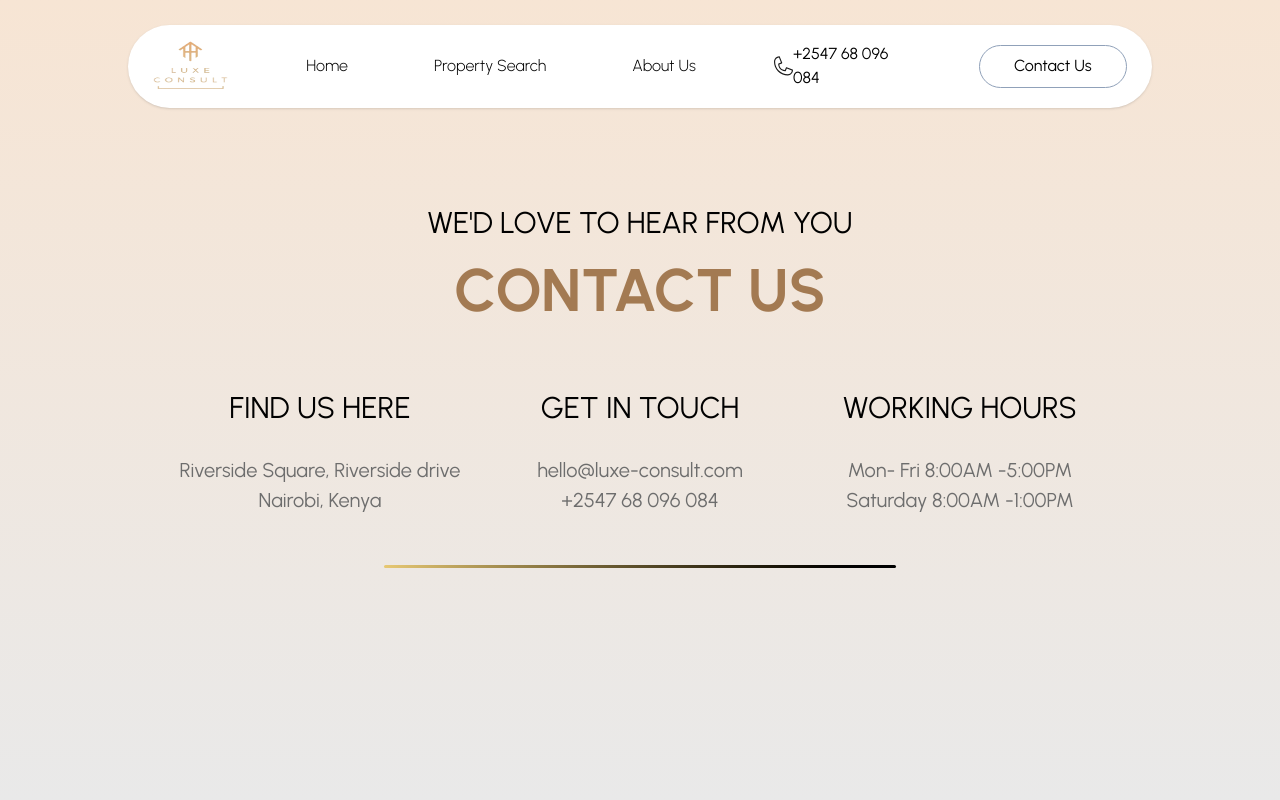
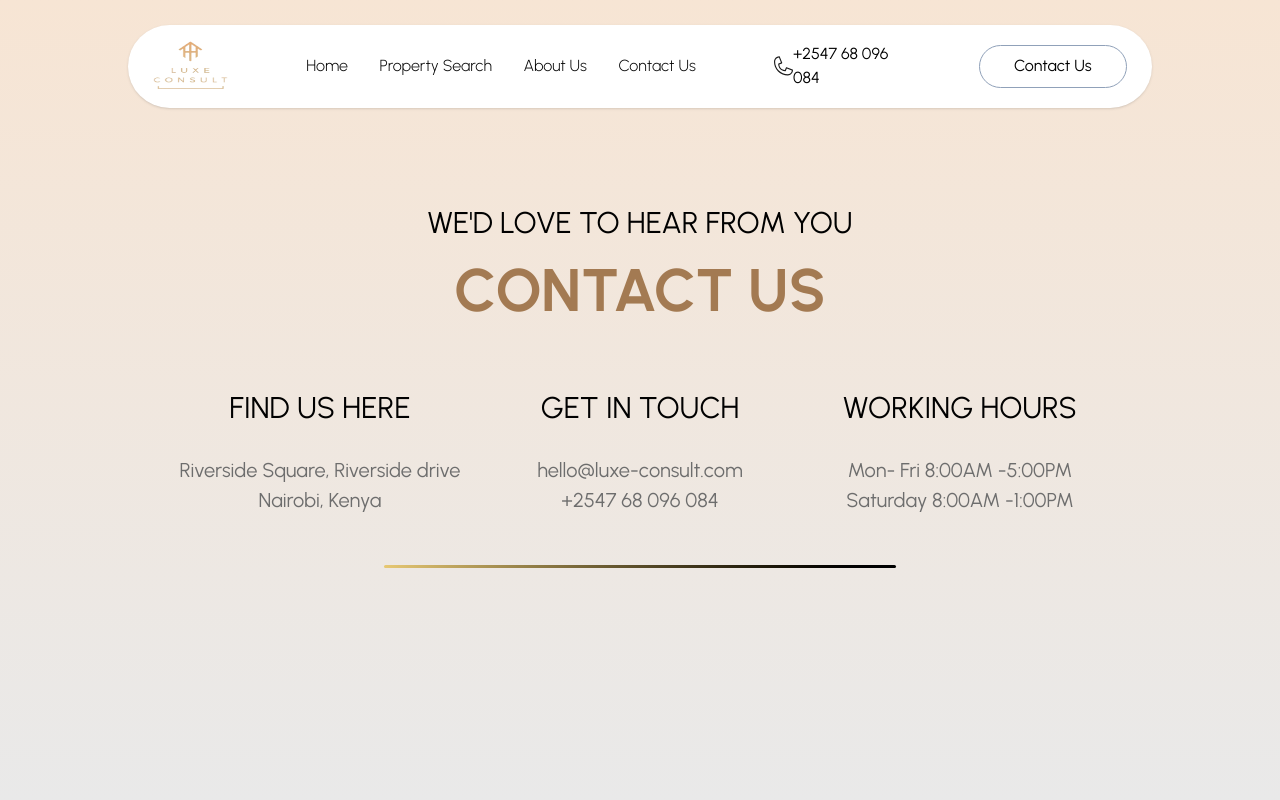
Before and after one commit to manucho4015/luxe-consult-react, a React (Vite) app: page /contact-us in a window 1280 px wide. Shown: the top 800 px of the page. Built offline with nearby package versions, Linux system fonts and the light colour scheme.

Commit message:
update navbar on mobile

```diff
--- a/src/data/root.ts
+++ b/src/data/root.ts
@@ -16,10 +16,10 @@ export const navbarLinks = [
         label: 'about us',
         url: '/about-us'
     },
-    // {
-    //     label: 'contact',
-    //     url: '/contact-us'
-    // }
+    {
+        label: 'contact us',
+        url: '/contact-us'
+    }
 ]
 export const footerQuickLinks = [
     {
--- a/src/root.tsx
+++ b/src/root.tsx
@@ -33,7 +33,7 @@ const Root = () => {
     };
     return (
         <div className='relative'>
-            {/* Navbar */}
+            {/* Navbar (Medium screens and bigger) */}
             <nav className="md:top-[25px] top-0 absolute inline-flex md:justify-center w-full z-[20]">
                 <motion.div className="md:h-[82.75px] w-full md:w-[90%] lg:w-[80%] md:rounded-[64px] bg-white flex flex-col md:flex-row md:items-center md:justify-between px-[10vw] md:px-[25px] md:py-0 py-[25px] shadow">
                     <div className="flex justify-between md:m-0 mb-[10px]">
@@ -54,12 +54,13 @@ const Root = () => {
                             ))
                         }
                     </div>
+                    {/* navbar (mobile screens) */}
                     {
                         isMobileNavOpen && (
                             <motion.div variants={container} initial="hidden" animate="show" exit="exit" className="w-[50%] lg:w-[40%] flex flex-wrap md:flex-row flex-col justify-between font-light text-[16px]">
                                 {
                                     navbarLinks.map((link, index) => (
-                                        <motion.span variants={listItem} className='md:m-0 mb-[10px]'><Link key={index} to={link.url} className='capitalize'>{link.label}</Link></motion.span>
+                                        <motion.span variants={listItem} className='md:m-0 mb-[10px]' onClick={() => setIsMobileNavOpen(!isMobileNavOpen)}><Link key={index} to={link.url} className='capitalize'>{link.label}</Link></motion.span>
 
                                     ))
                                 }
```
